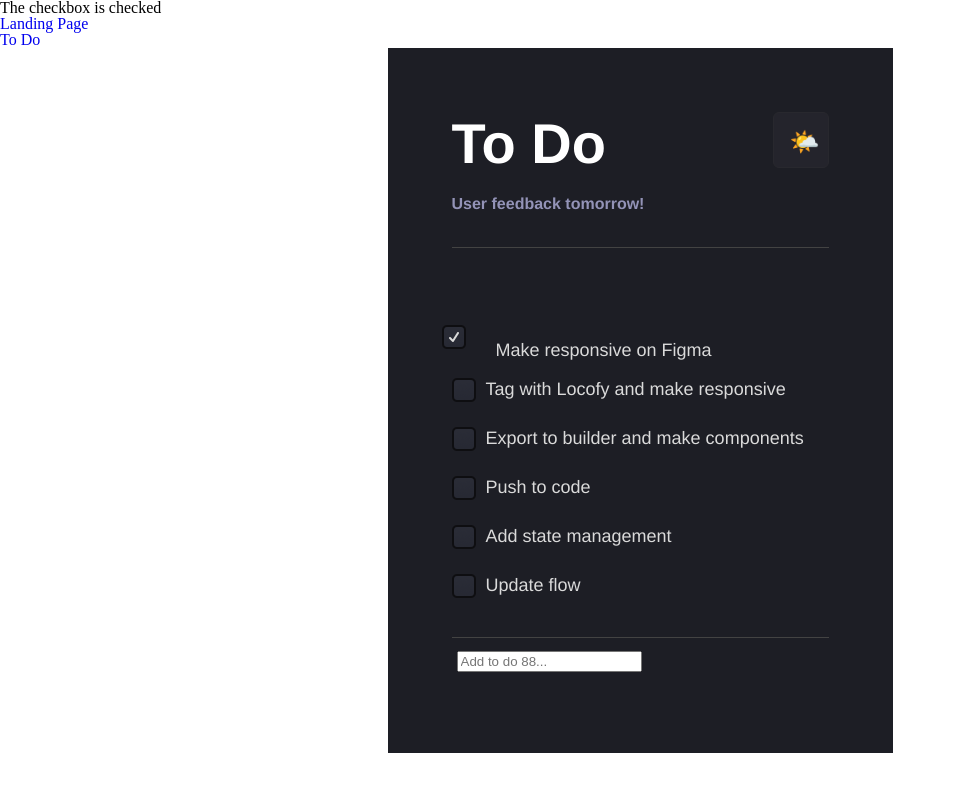
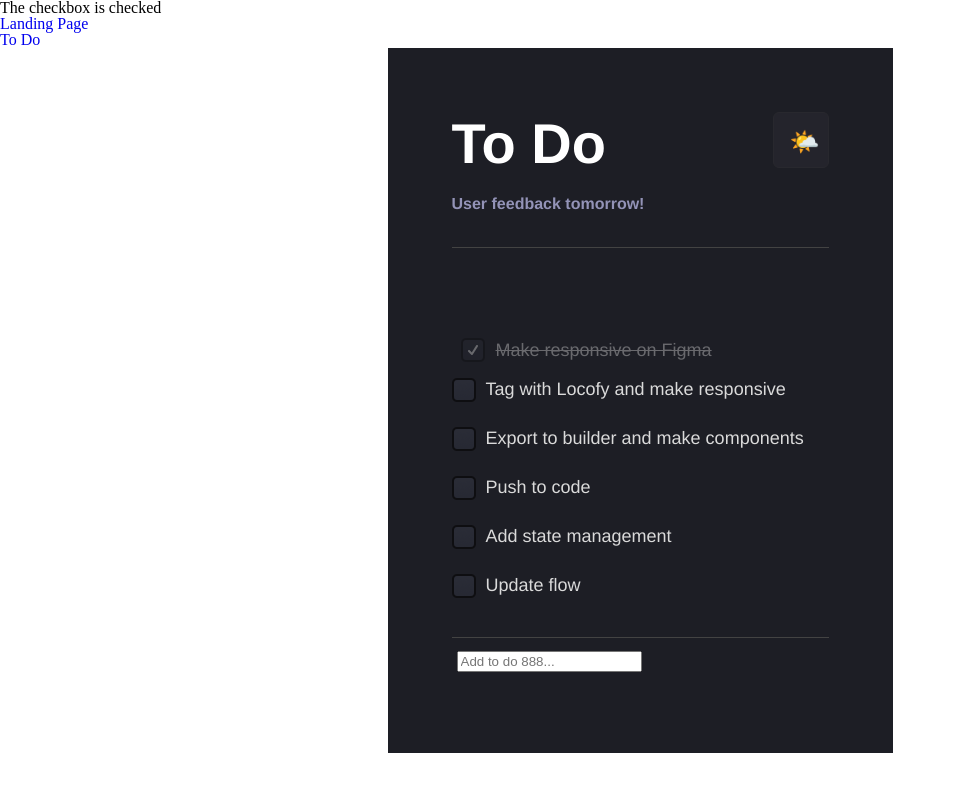
Before and after one commit to yinglu91/landing-page-anima2, a React (Vite) app: page / in a window 1280 px wide. Shown: the top 792 px of the page, without its empty margins (0-956 px from the left). Built offline with nearby package versions, Linux system fonts and the light colour scheme.

Commit message:
update css for checked

```diff
--- a/src/screens/ToDoListDesign/ToDoListDesign.tsx
+++ b/src/screens/ToDoListDesign/ToDoListDesign.tsx
@@ -19,7 +19,7 @@ export const ToDoListDesign = (): JSX.Element => {
             <div className='text-wrapper-2'>
               <input
                 type='text'
-                placeholder='Add to do 88...'
+                placeholder='Add to do 888...'
               />
             </div>
             <div className='divider' />
--- a/src/screens/ToDoListDesign/style.css
+++ b/src/screens/ToDoListDesign/style.css
@@ -252,9 +252,9 @@ label:before {
   z-index: 100;
 
   height: 24px;
-  left: -54px;
+  left: -35px;
   /* object-fit: cover; */
-  top: -13px;
+  top: 0;
   width: 24px;
 }
 :checked+label:before {
@@ -271,3 +271,8 @@ input[type=checkbox] {
 label {
   margin: 10px;
 }
+
+input[type=checkbox]:checked + label {
+  text-decoration: line-through;
+  opacity: 0.4;
+}
```
